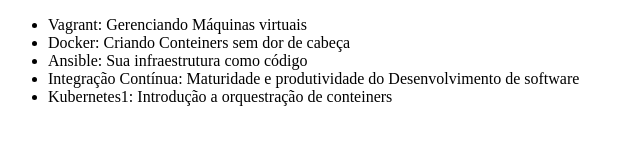
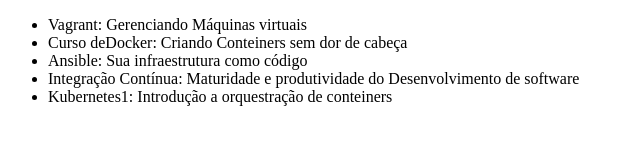
Before and after one commit to IgoPabloGomes/primeirorepositorio, a plain HTML site: page index.html in a window 1280 px wide. Shown: the full height of the page, 0-640 px from the left. Drawn offline with Linux system fonts and the light colour scheme.

Commit message:
nova mudança no curso Docker

```diff
--- a/index.html
+++ b/index.html
@@ -7,7 +7,7 @@
 <body>
     <ul>
         <li>Vagrant: Gerenciando Máquinas virtuais</li>
-        <li>Docker: Criando Conteiners sem dor de cabeça</li>
+        <li>Curso deDocker: Criando Conteiners sem dor de cabeça</li>
         <li>Ansible: Sua infraestrutura como código</li>
         <li>Integração Contínua: Maturidade e produtividade do Desenvolvimento de software</li>
         <li>Kubernetes1: Introdução a orquestração de conteiners </li>
```
